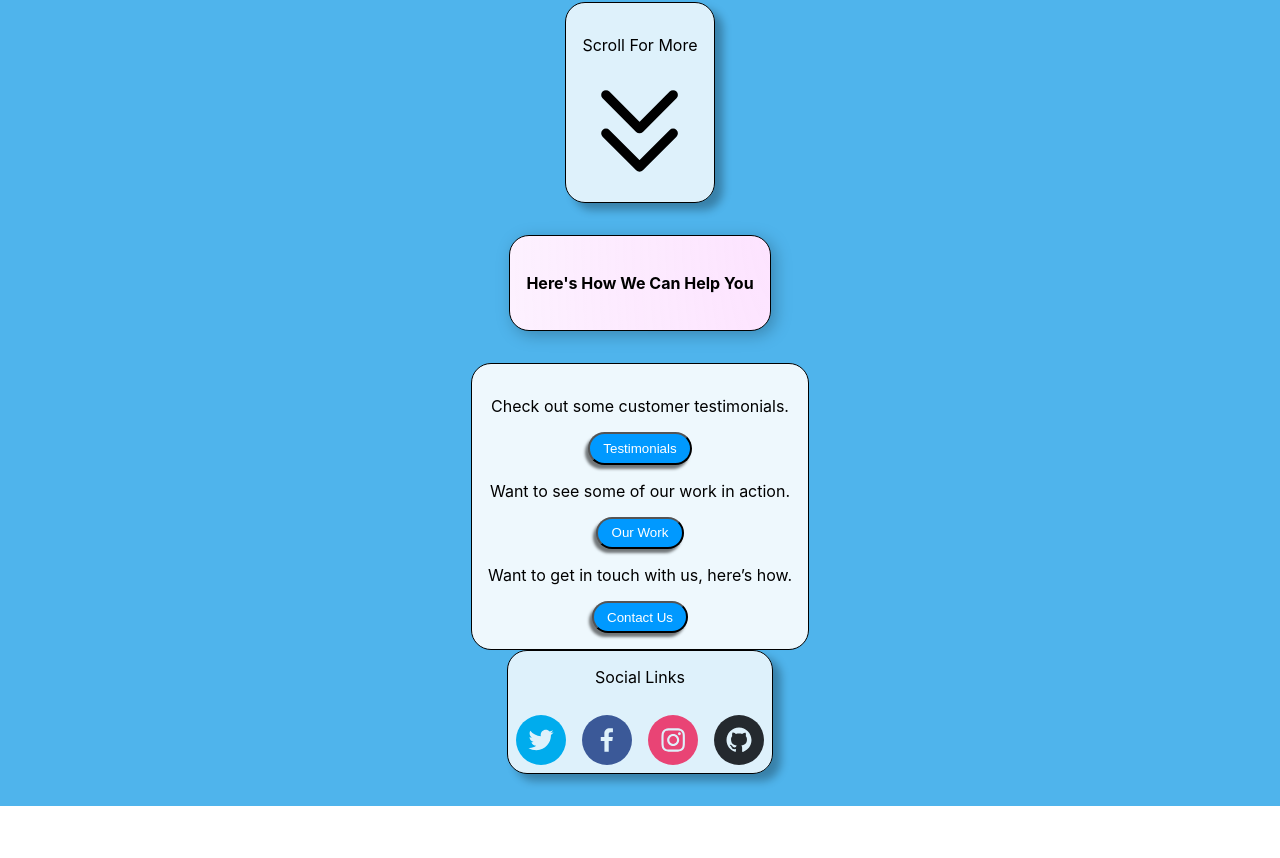
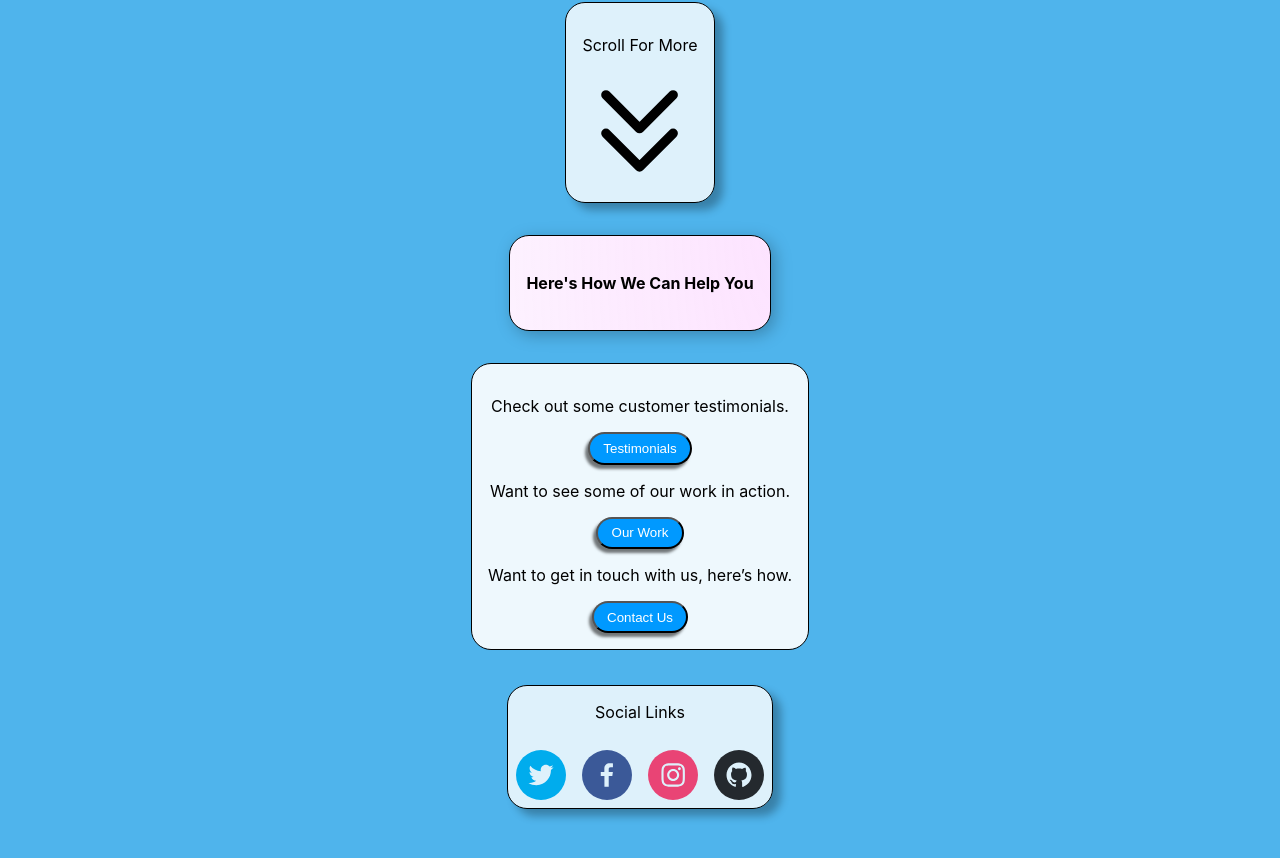
Before and after one commit to petercr/SanTan, a Next.js app: page / in a window 1280 px wide. Shown: the part 1376-2234 px from the top of the page. Before the commit the page ends 2182 px from the top, so only its background shows below. Built offline with nearby package versions, Linux system fonts and the light colour scheme.

Commit message:
💄 added margin top & bottom to SocialCard

```diff
--- a/src/components/SocialLinksCard.tsx
+++ b/src/components/SocialLinksCard.tsx
@@ -12,6 +12,8 @@ export const StyledDiv = styled.div`
   box-shadow: 8px 7px 8px rgba(0, 0, 0, 0.29);
   border-radius: 20px;
   gap: 0.25rem;
+  margin-top: 35px;
+  margin-bottom: 35px;
 `;
 
 const StyledSocialDiv = styled.div`
```
